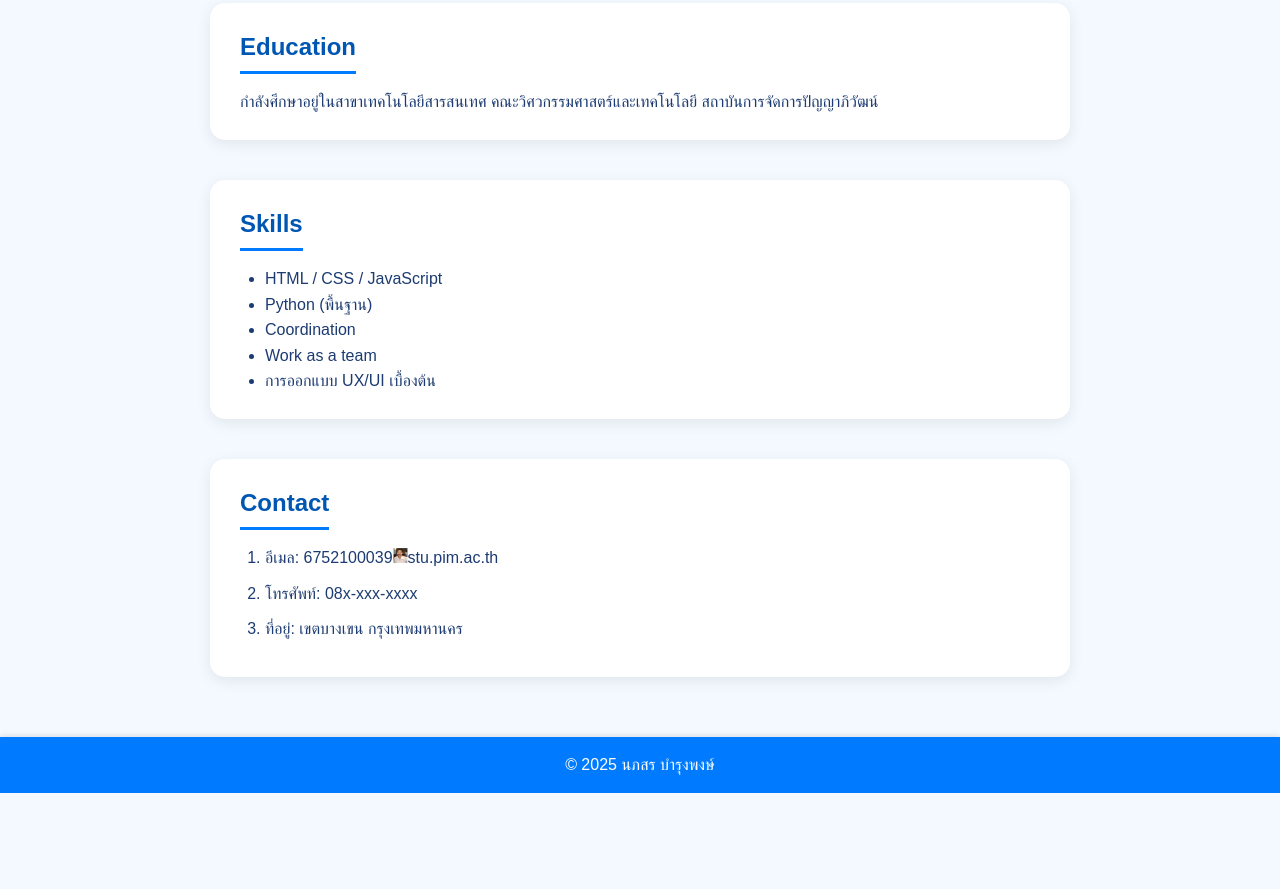
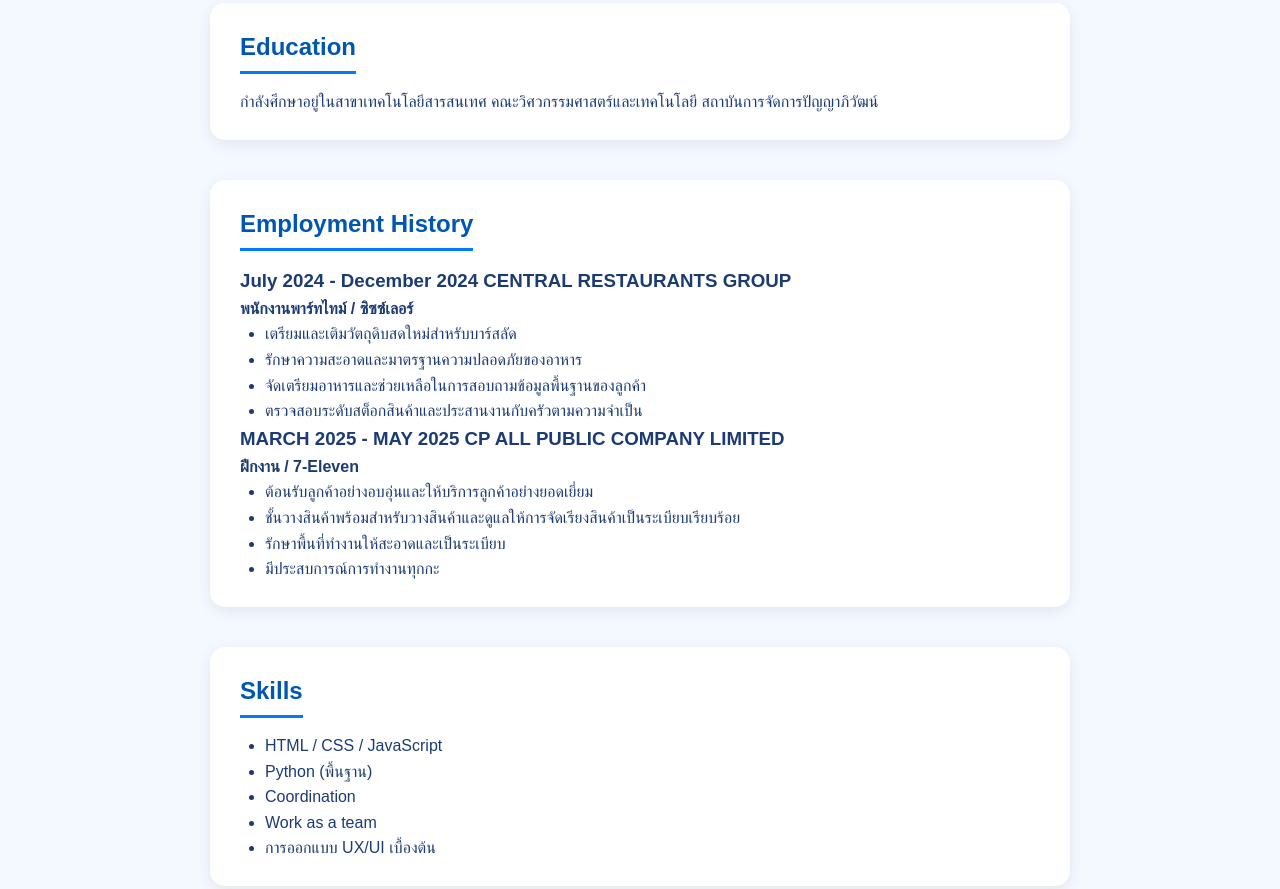
Before and after one commit to 6752100039/Resume, a plain HTML site: page index.html in a window 1280 px wide. Shown: the part 936-1825 px from the top of the page. Before the commit the page ends 1729 px from the top, so only its background shows below. Drawn offline with Linux system fonts and the light colour scheme.

Commit message:
Update index.html

```diff
--- a/index.html
+++ b/index.html
@@ -19,6 +19,7 @@
                 <li><a href="#about">About Me</a></li>
                 <li><a href="#hobby">Hobby</a></li>
                 <li><a href="#education">Education</a></li>
+                <li><a href="#employment history">Employment History</a></li>
                 <li><a href="#skills">Skills</a></li>
                 <li><a href="#contact">Contact</a></li>
             </ul>
@@ -58,6 +59,32 @@
             <p>กำลังศึกษาอยู่ในสาขาเทคโนโลยีสารสนเทศ คณะวิศวกรรมศาสตร์และเทคโนโลยี สถาบันการจัดการปัญญาภิวัฒน์</p>
         </section>
 
+        <section id="employment history">
+            <h2>Employment History</h2>
+            <h3>July 2024 - December 2024
+        CENTRAL RESTAURANTS GROUP</h3>
+            <h4>พนักงานพาร์ทไทม์ / ซิซซ์เลอร์</h4>
+<ul>
+
+<li> เตรียมและเติมวัตถุดิบสดใหม่สำหรับบาร์สลัด</li>
+<li> รักษาความสะอาดและมาตรฐานความปลอดภัยของอาหาร</li>
+<li> จัดเตรียมอาหารและช่วยเหลือในการสอบถามข้อมูลพื้นฐานของลูกค้า</li>
+
+<li> ตรวจสอบระดับสต็อกสินค้าและประสานงานกับครัวตามความจำเป็น</li>
+</ul>
+            <h3>MARCH 2025 - MAY 2025 CP ALL PUBLIC COMPANY LIMITED</h3>
+            <h4>ฝึกงาน / 7-Eleven</h4>
+<ul>
+
+<li>ต้อนรับลูกค้าอย่างอบอุ่นและให้บริการลูกค้าอย่างยอดเยี่ยม</li>
+<li>ชั้นวางสินค้าพร้อมสำหรับวางสินค้าและดูแลให้การจัดเรียงสินค้าเป็นระเบียบเรียบร้อย</li>
+<li> รักษาพื้นที่ทำงานให้สะอาดและเป็นระเบียบ</li>
+<li>  มีประสบการณ์การทำงานทุกกะ</li>
+</ul>
+
+
+        </section>
+
         <section id="skills">
             <h2>Skills</h2>
             <ul>
```
